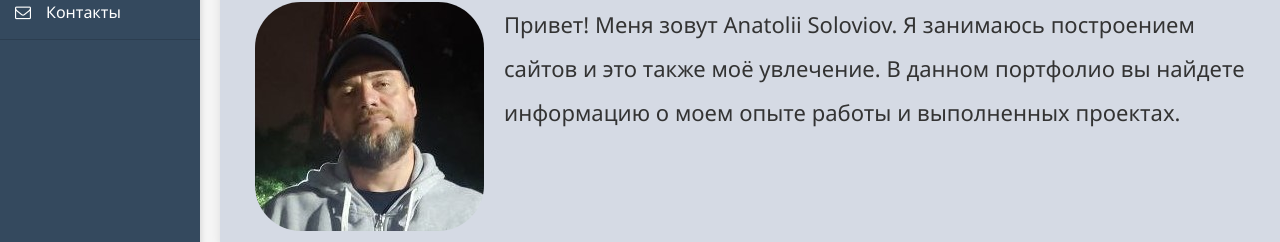
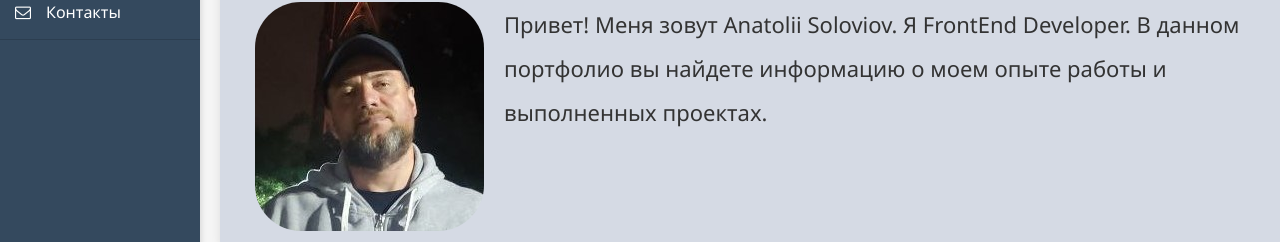
Before and after one commit to wcsandro/anatoliisoloviov, a plain HTML site: page index.html in a window 1280 px wide. Shown: the part 145-387 px from the top of the page. Drawn offline with Linux system fonts and the light colour scheme.

Commit message:
Add files via upload

```diff
--- a/index.html
+++ b/index.html
@@ -1,9 +1,9 @@
 <!DOCTYPE html>
-<html lang="ru">
+<html lang="en">
 <head>
     <meta charset="UTF-8">
     <meta name="viewport" content="width=device-width, initial-scale=1.0">
-    <meta name="description" content="portfolio my portfolio Anatolii Soloviov wcsandro wcs портфолио моепортфолио Анатолий Соловьев">
+    <meta name="description" content="Portfolio Anatolii Soloviov">
     <meta http-equiv="X-UA-Compatible" content="IE=edge">
     <title>Мое портфолио</title>
 
@@ -31,8 +31,8 @@
         <h2 class="text-center">Обо мне</h2>
         <div class="container">
             <img src="img/my_photo.jpg" alt="Моя фотография">
-            <p style="font-size: 22px; color: #333;">Привет! Меня зовут Anatolii Soloviov. Я занимаюсь построением сайтов и
-                это также моё увлечение. В данном портфолио вы найдете информацию о моем опыте работы и выполненных проектах.
+            <p style="font-size: 22px; color: #333;">Привет! Меня зовут Anatolii Soloviov. Я FrontEnd Developer.
+                В данном портфолио вы найдете информацию о моем опыте работы и выполненных проектах.
             </p>
         </div>
     </section>
```
